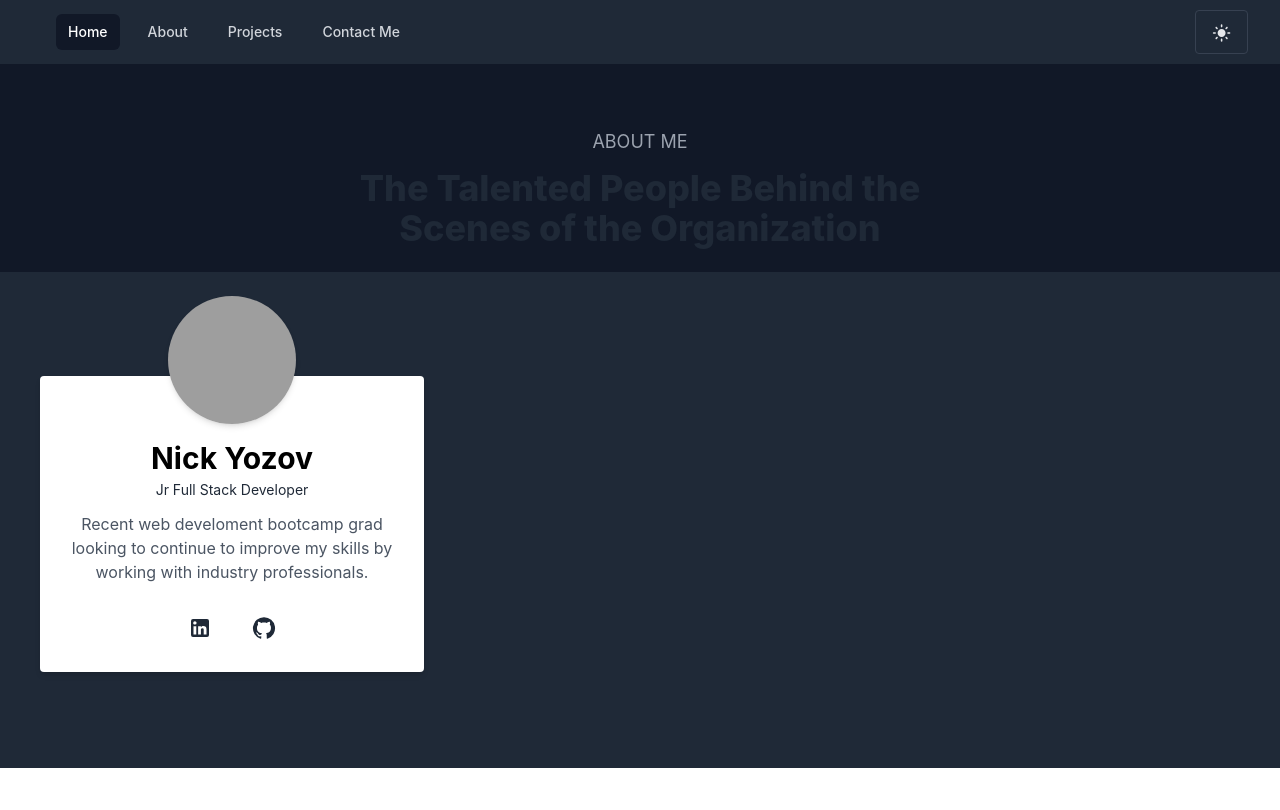
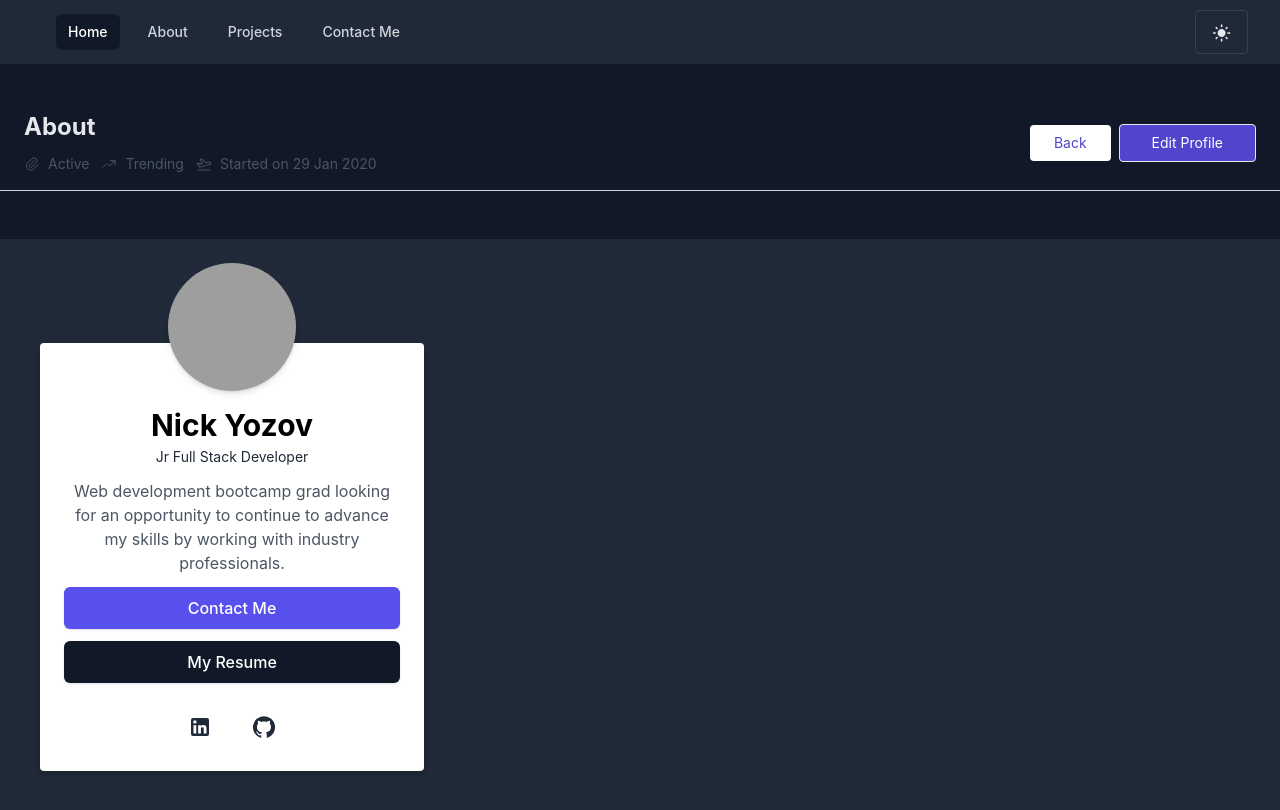
Before and after one commit to nyozov/newportfolio, a React (Create React App) app: page /about in a window 1280 px wide. Shown: the top 810 px of the page. Built offline with nearby package versions, Linux system fonts and the light colour scheme; grey boxes are pictures that could not be loaded.

Commit message:
add about info

```diff
--- a/src/App.js
+++ b/src/App.js
@@ -45,7 +45,7 @@ function App() {
               }
             />
             <Route path="/about" element={
-              <About/>
+              <About navigation={navigation} setNavigation={setNavigation}/>
             }/>
             <Route path="/projects" element={
 
--- a/src/components/About.jsx
+++ b/src/components/About.jsx
@@ -1,19 +1,100 @@
-import { motion } from 'framer-motion'
+import { motion } from "framer-motion";
 import GitHubIcon from "@mui/icons-material/GitHub";
 import LinkedInIcon from "@mui/icons-material/LinkedIn";
+import { Link } from "react-router-dom";
+import navChange from "../hooks/navChange";
 
-export default function About() {
+export default function About({ navigation, setNavigation }) {
   return (
-    <motion.div className="max-w-7xl"
-      initial={{ opacity: 0 }}
-      transition={{ease:'easeIn', delay: 0.2}}
-      animate={{ opacity: 1 }}>
-    <div className="container flex justify-center mx-auto pt-16">
+    <div className="absolute dark:bg-gray-900 bg-gray-200 w-full h-screen">
+      <div className="dark:bg-gray-900 my-6 lg:my-12 container px-6 mx-auto flex flex-col lg:flex-row items-start lg:items-center justify-between pb-4 border-b border-gray-300">
         <div>
-            <p className="text-gray-600 dark:text-gray-400 text-lg text-center font-normal pb-3">ABOUT ME</p>
-            <h1 className="xl:text-4xl text-3xl text-center text-gray-800 font-extrabold pb-6 sm:w-4/6 w-5/6 mx-auto">The Talented People Behind the Scenes of the Organization</h1>
+          <h4 className="text-2xl font-bold leading-tight dark:text-gray-200 text-gray-800">
+            About
+          </h4>
+          <ul className="flex flex-col md:flex-row items-start md:items-center text-gray-600 text-sm mt-3">
+            <li className="flex items-center mr-3 mt-3 md:mt-0">
+              <span className="mr-2">
+                <svg
+                  xmlns="http://www.w3.org/2000/svg"
+                  className="icon icon-tabler icon-tabler-paperclip"
+                  width={16}
+                  height={16}
+                  viewBox="0 0 24 24"
+                  strokeWidth="1.5"
+                  stroke="currentColor"
+                  fill="none"
+                  strokeLinecap="round"
+                  strokeLinejoin="round"
+                >
+                  <path stroke="none" d="M0 0h24v24H0z" />
+                  <path d="M15 7l-6.5 6.5a1.5 1.5 0 0 0 3 3l6.5 -6.5a3 3 0 0 0 -6 -6l-6.5 6.5a4.5 4.5 0 0 0 9 9 l6.5 -6.5" />
+                </svg>
+              </span>
+              <span>Active</span>
+            </li>
+            <li className="flex items-center mr-3 mt-3 md:mt-0">
+              <span className="mr-2">
+                <svg
+                  xmlns="http://www.w3.org/2000/svg"
+                  className="icon icon-tabler icon-tabler-trending-up"
+                  width={16}
+                  height={16}
+                  viewBox="0 0 24 24"
+                  strokeWidth="1.5"
+                  stroke="currentColor"
+                  fill="none"
+                  strokeLinecap="round"
+                  strokeLinejoin="round"
+                >
+                  <path stroke="none" d="M0 0h24v24H0z" />
+                  <polyline points="3 17 9 11 13 15 21 7" />
+                  <polyline points="14 7 21 7 21 14" />
+                </svg>
+              </span>
+              <span> Trending</span>
+            </li>
+            <li className="flex items-center mt-3 md:mt-0">
+              <span className="mr-2">
+                <svg
+                  xmlns="http://www.w3.org/2000/svg"
+                  className="icon icon-tabler icon-tabler-plane-departure"
+                  width={16}
+                  height={16}
+                  viewBox="0 0 24 24"
+                  strokeWidth="1.5"
+                  stroke="currentColor"
+                  fill="none"
+                  strokeLinecap="round"
+                  strokeLinejoin="round"
+                >
+                  <path stroke="none" d="M0 0h24v24H0z" />
+                  <path
+                    d="M15 12h5a2 2 0 0 1 0 4h-15l-3 -6h3l2 2h3l-2 -7h3z"
+                    transform="rotate(-15 12 12) translate(0 -1)"
+                  />
+                  <line x1={3} y1={21} x2={21} y2={21} />
+                </svg>
+              </span>
+              <span>Started on 29 Jan 2020</span>
+            </li>
+          </ul>
+        </div>
+        <div className="mt-6 lg:mt-0">
+          <button className="mx-2 my-2 bg-white transition duration-150 ease-in-out focus:outline-none hover:bg-gray-100 rounded text-indigo-700 px-6 py-2 text-sm">
+            Back
+          </button>
+          <button className="transition duration-150 ease-in-out hover:bg-indigo-600 focus:outline-none border bg-indigo-700 rounded text-white px-8 py-2 text-sm">
+            Edit Profile
+          </button>
         </div>
       </div>
+      <motion.div
+        className="flex justify-center flex-col"
+        initial={{ opacity: 0 }}
+        transition={{ ease: "easeIn", delay: 0.2 }}
+        animate={{ opacity: 1 }}
+      >
         <div className="w-full bg-gray-100 dark:bg-gray-800 px-10 pt-10">
           <div className="container mx-auto">
             <div className="lg:flex md:flex sm:flex items-center xl:justify-between flex-wrap md:justify-around sm:justify-around lg:justify-around">
@@ -21,38 +102,63 @@ export default function About() {
                 <div className="rounded overflow-hidden shadow-md bg-white">
                   <div className="absolute -mt-20 w-full flex justify-center">
                     <div className="h-32 w-32">
-                                <img src="https://media-exp1.licdn.com/dms/image/C4E03AQFncExWI0q-nw/profile-displayphoto-shrink_400_400/0/1638999049230?e=1651104000&v=beta&t=k_V52XTfucbUwCKieNMXsB01FKFVFoa0BnUc84ak7-0" alt className="rounded-full object-cover h-full w-full shadow-md" />
+                      <img
+                        src="https://media-exp1.licdn.com/dms/image/C4E03AQFncExWI0q-nw/profile-displayphoto-shrink_400_400/0/1638999049230?e=1651104000&v=beta&t=k_V52XTfucbUwCKieNMXsB01FKFVFoa0BnUc84ak7-0"
+                        alt
+                        className="rounded-full object-cover h-full w-full shadow-md"
+                      />
                     </div>
                   </div>
                   <div className="px-6 mt-16">
-                            <div className="font-bold text-3xl text-center pb-1">Nick Yozov</div>
-                            <p className="text-gray-800 text-sm text-center">Jr Full Stack Developer</p>
+                    <div className="font-bold text-3xl text-center pb-1">
+                      Nick Yozov
+                    </div>
+                    <p className="text-gray-800 text-sm text-center">
+                      Jr Full Stack Developer
+                    </p>
                     <p className="text-center text-gray-600 text-base pt-3 font-normal">
-                              Recent web develoment bootcamp grad looking to continue to improve my skills by working with industry professionals.</p>
+                      Web development bootcamp grad looking for an opportunity
+                      to continue to advance my skills by working with industry
+                      professionals.
+                    </p>
+                    <Link
+                      to="/contact"
+                      onClick={() => {
+                        navChange(navigation[3], navigation, setNavigation);
+                      }}
+                    >
+                      <div className="mt-3 rounded-md shadow flex items-center justify-center px-2 py-2 border border-transparent text-base font-medium rounded-md text-white bg-indigo-600 hover:bg-indigo-700">
+                        Contact Me
+                      </div>
+                    </Link>
+                    <div className="mt-3 rounded-md shadow flex items-center justify-center px-2 py-2 border border-transparent text-base font-medium rounded-md text-white bg-gray-900 hover:bg-black">
+                      My Resume
+                    </div>
+
                     <div className="w-full flex justify-center pt-5 pb-5">
-
-
-                            <div className="bg-transparent rounded flex items-center">
-              <a target='_blank' href='https://www.linkedin.com/in/nyozov/'>
+                      <div className="flex items-center">
+                        <a
+                          target="_blank"
+                          href="https://www.linkedin.com/in/nyozov/"
+                        >
                           <div className="w-16 h-12 focus:text-brand dark:focus:text-brand hover:text-brand text-gray-800 hover:text-gray-600 flex justify-center items-center cursor-pointer">
-                   <LinkedInIcon/>
+                            <LinkedInIcon />
                           </div>
                         </a>
                         <a target="_blank" href="https://github.com/nyozov">
                           <div className="w-16 h-12 focus:text-brand dark:focus:text-brand hover:text-brand text-gray-800 hover:text-gray-600 flex justify-center items-center cursor-pointer">
-                    <GitHubIcon/>
+                            <GitHubIcon />
                           </div>
                         </a>
-
                       </div>
                     </div>
                   </div>
                 </div>
               </div>
-
             </div>
           </div>
         </div>
       </motion.div>
-  )
+    </div>
+  );
 }
--- a/src/components/Projects.jsx
+++ b/src/components/Projects.jsx
@@ -1,8 +1,14 @@
 import { motion } from 'framer-motion'
 import therapifyImg from '../assets/therapify_image.png'
 import aircallimg from '../assets/aircall_image.png'
+import { useState } from 'react'
+
+
+
+
 
 export default function Projects() {
+
 
   const myProjects = [
     {name: 'Etune', badges: ["React", "Express"], img: 'https://github.com/nyozov/etune/raw/master/src/assets/wide-view.png?raw=true', url:'https://github.com/nyozov/etune'},
@@ -96,7 +102,9 @@ export default function Projects() {
                                 })}
                                 </div>
 
-                            <p class="mb-3 font-normal text-gray-700 dark:text-gray-400">Here are the biggest enterprise technology acquisitions of 2021 so far, in reverse chronological order.</p>
+
+                            <p className="mb-3 font-normal text-gray-700 dark:text-gray-400">Here are the biggest enterprise technology acquisitions of 2021 so far, in reverse chronological order.</p>
+
                             <a href="#" class="inline-flex items-center py-2 px-3 text-sm font-medium text-center text-white bg-blue-700 rounded-lg hover:bg-blue-800 focus:ring-4 focus:ring-blue-300 dark:bg-blue-600 dark:hover:bg-blue-700 dark:focus:ring-blue-800">
                                 Code
                                 <svg class="ml-2 -mr-1 w-4 h-4" fill="currentColor" viewBox="0 0 20 20" xmlns="http://www.w3.org/2000/svg"><path fill-rule="evenodd" d="M10.293 3.293a1 1 0 011.414 0l6 6a1 1 0 010 1.414l-6 6a1 1 0 01-1.414-1.414L14.586 11H3a1 1 0 110-2h11.586l-4.293-4.293a1 1 0 010-1.414z" clip-rule="evenodd"></path></svg>
--- a/src/index.css
+++ b/src/index.css
@@ -28,6 +28,8 @@ code {
   height:20em;
 }
 
+
+
 @media only screen and (max-width: 1200px) {
   .dev-img{
     visibility: hidden;
```
Lines whose indentation alone changed are shown as unchanged.
